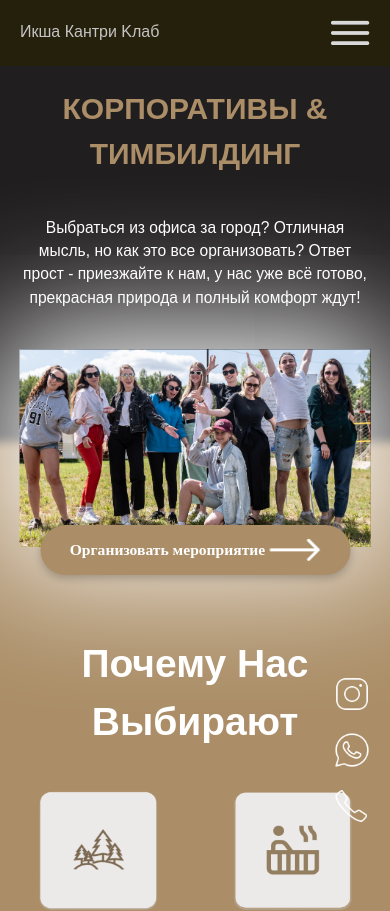
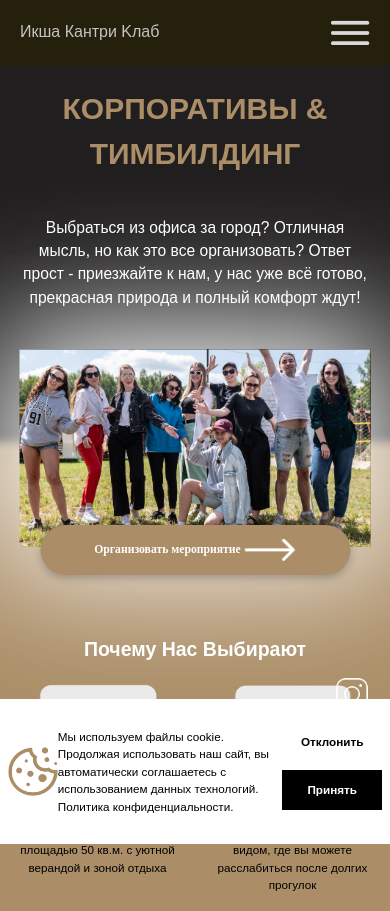
Before and after one commit to OneKekBer/korporativ, a React (Vite) app: page / in a window 390 px wide. Shown: the top 911 px of the page. Built offline with nearby package versions, Linux system fonts and the light colour scheme.

Commit message:
cookie add

```diff
--- /dev/null
+++ b/src/common/Cookie.jsx
@@ -0,0 +1,31 @@
+import cookie from "icons/cookies.png";
+
+const Cookie = () => {
+   return (
+      <div className="bg-white px-[2%] md:px-[5%] fixed z-[400000] bottom-0 items-center  w-full h-[145px] flex justify-between">
+         <img className="w-[50px] md:w-auto" src={cookie} alt="" />
+         <p className="text-small text-black max-w-[600px]">
+            Мы используем файлы cookie. Продолжая использовать наш сайт, вы
+            автоматически соглашаетесь с использованием данных технологий.
+            Политика конфиденциальности.{" "}
+         </p>
+         <div className="flex items-center flex-col md:flex-row justify-between gap-5">
+            <button
+               className="text-sm underlineOnHover montserrat font-bold"
+               type="button"
+            >
+               Отклонить
+            </button>
+
+            <button
+               className="text-sm montserrat hover:border hover:border-black hover:bg-white hover:text-black duration-300 h-[40px] md:h-[50px] w-[100px] md:w-[200px] flex justify-center items-center bg-black text-white font-bold"
+               type="button"
+            >
+               Принять
+            </button>
+         </div>
+      </div>
+   );
+};
+
+export default Cookie;
--- a/src/common/Footer.jsx
+++ b/src/common/Footer.jsx
@@ -1,3 +1,4 @@
+/* eslint-disable react/prop-types */
 import inst from "./../assets/inst.png";
 import what from "./../assets/what.png";
 import phone from "./../assets/phone.png";
@@ -13,14 +14,14 @@ const slideVariants = {
       scale: 1,
    },
 };
-const Footer = () => {
+const Footer = ({ className }) => {
    return (
-      <div className="droid bg-darkViolet">
+      <div className={`${className || ""}`}>
          <div className="wrapper  text-grey ">
             <div className="flex justify-between gap-5 py-5">
                <div className="flex w-full items-center justify-between gap-5 md:justify-start">
                   <div>Икша Кантри Kлаб 2023 </div>
-                  <div className="fixed bottom-5 right-5 z-10 flex flex-col gap-5 md:left-5 md:flex-row">
+                  <div className="fixed bottom-5 md:bottom-[70px]  right-5 z-10 flex flex-col gap-5 md:left-5 md:flex-row">
                      <a
                         target="_blank"
                         rel="noreferrer"
--- a/src/index.css
+++ b/src/index.css
@@ -104,7 +104,7 @@ body {
 
 
 .montserrat {
-  font-family: 'Montserrat', sans-serif;
+  font-family: 'Montserrat', sans-serif !important;
 }
 
 .montaga {
@@ -457,3 +457,26 @@ ul {
 .korpswiper .swiper-button-prev {
   display: none !important;
 }
+
+
+
+.underlineOnHover {
+  position: relative;
+  display: inline-block;
+}
+
+.underlineOnHover::after {
+  content: "";
+  position: absolute;
+  left: 0;
+  bottom: -2px;
+  width: 100%;
+  height: 2px;
+  background-color: black;
+  transform: scaleX(0);
+  transition: transform 0.3s ease-in-out;
+}
+
+.underlineOnHover:hover::after {
+  transform: scaleX(1);
+}
--- a/src/korpLanding/KorpLanding.jsx
+++ b/src/korpLanding/KorpLanding.jsx
@@ -9,14 +9,16 @@ import Whyus from "./components/KorpWhyus";
 import KorpKaytering from "./components/KorpKaytering";
 import KorpGuest from "./components/KorpGuest";
 import { useState } from "react";
-import Footer from "./../common/Footer";
+import Footer from "common/Footer";
+import Cookie from "common/Cookie";
 const KorpLanding = () => {
    const [isMenuOpen, setIsMenuOpen] = useState(false);
    const toggleMenu = () => {
       setIsMenuOpen(!isMenuOpen);
    };
    return (
-      <div className="montserrat">
+      <div className="montserrat relative">
+         <Cookie />
          <Header
             isMenuOpen={isMenuOpen}
             toggleMenu={toggleMenu}
@@ -30,7 +32,7 @@ const KorpLanding = () => {
          <KorpGuest />
          <Add />
          <Form />
-         <Footer />
+         <Footer className="montserrat bg-korpHeader" />
       </div>
    );
 };
--- a/src/korpLanding/components/KorpAdd.jsx
+++ b/src/korpLanding/components/KorpAdd.jsx
@@ -17,7 +17,7 @@ const tabs = [
    { label: "Растопка бани/купели", img: add1 },
    { label: "Аренда территории", img: add2 },
    {
-      label: "Активный отдых (квадроциклы, рыбалка с лодки, велосипедная и лыжная  экскурсии и др)",
+      label: "Активный отдых (квадроциклы, рыбалка с лодки и др)",
       img: add3,
    },
    { label: "Караоке", img: add4 },
@@ -43,12 +43,14 @@ const Add = () => {
                   Дополнительные услуги
                </h1>
                <div className="flex flex-col-reverse md:flex-row  gap-10">
-                  <div className="tabs flex w-full md:max-w-[400px] flex-col gap-5  text-grey">
+                  <div className="tabs flex w-full md:max-w-[400px] flex-col gap-5  text-slate-600">
                      {tabs.map((tab, index) => (
                         <div
                            key={index}
                            className={`${
-                              index === activeTab ? "text-white" : ""
+                              index === activeTab
+                                 ? "text-white border border-white rounded-[30px] p-2 border-opacity-50"
+                                 : ""
                            } cursor-pointer text-md font-semibold text-center md:text-start`}
                            onClick={() => handleTabClick(index)}
                         >
--- a/src/korpLanding/components/KorpForm.jsx
+++ b/src/korpLanding/components/KorpForm.jsx
@@ -77,7 +77,7 @@ const Form = () => {
                <input
                   type="text"
                   placeholder="Имя"
-                  className="mb-5 h-[50px] md:h-[80px] w-[80%] md:w-full rounded-[20px] bg-[#ECE9E9] p-2 text-[20px] text-black outline-none md:text-[27px]"
+                  className="mb-5 h-[40px] pl-[25px] md:pl-[50px]  md:h-[80px] w-[80%] md:w-full rounded-[20px] bg-[#ECE9E9] p-2 text-[20px] text-black outline-none md:text-[27px]"
                   onChange={(e) => setName(e.target.value)}
                   value={name}
                />
@@ -93,7 +93,7 @@ const Form = () => {
                      <input
                         type="text"
                         placeholder="Телефон"
-                        className={`mb-5 h-[50px] md:h-[80px] w-[80%] md:w-full rounded-[20px] bg-[#ECE9E9] p-2 text-[20px] text-black outline-none md:text-[27px] ${
+                        className={`mb-5 h-[40px] pl-[25px] md:pl-[50px]  md:h-[80px] w-[80%] md:w-full rounded-[20px] bg-[#ECE9E9] p-2 text-[20px] text-black outline-none md:text-[27px] ${
                            phoneError ? "border-red-500" : ""
                         }`}
                         {...inputProps}
@@ -104,7 +104,7 @@ const Form = () => {
                <input
                   type="text"
                   placeholder="Email"
-                  className="mb-5 h-[50px] md:h-[80px] w-[80%] md:w-full rounded-[20px] bg-[#ECE9E9] p-2 text-[20px] text-black outline-none md:text-[27px]"
+                  className="mb-5 h-[40px] pl-[25px] md:pl-[50px]  md:h-[80px] w-[80%] md:w-full rounded-[20px] bg-[#ECE9E9] p-2 text-[20px] text-black outline-none md:text-[27px]"
                   onChange={(e) => setEmail(e.target.value)}
                   value={email}
                />
--- a/src/korpLanding/components/KorpLocations.jsx
+++ b/src/korpLanding/components/KorpLocations.jsx
@@ -25,7 +25,7 @@ const KorpLocations = () => {
       <div id="locations" className="location py-[6vh]">
          <div className="wrapper ">
             <h1 className="text-center text-lg">Локации</h1>
-            <h2 className="text-center text-md mb-10">
+            <h2 className="text-center font-bold text-36px mb-10">
                У нас есть локации{" "}
                <span className="text-brown"> специально для вас</span>
             </h2>
--- a/tailwind.config.js
+++ b/tailwind.config.js
@@ -6,12 +6,13 @@ export default {
          ultra: "clamp(48px, 10vw, 128px)",
          tarif: "clamp(6px, 5vw, 24px)",
          xl: "clamp(30px, 5vw, 70px)",
-         lg: "clamp(12px, 10vw, 48px)",
+         lg: "clamp(12px, 5vw, 48px)",
+         "36px": "clamp(11px, 4vw, 36px)",
          md: "clamp(10px, 4vw, 28px)",
          extramd: "clamp(10px, 3vw, 28px)",
 
          sm: "clamp(9px, 3vw, 18px)",
-         small: "clamp(6px, 4vw, 18px)",
+         small: "clamp(6px, 3vw, 18px)",
       },
       extend: {
          colors: {
```
Also changed, not shown: public/images/icons/cookies.png (added).
